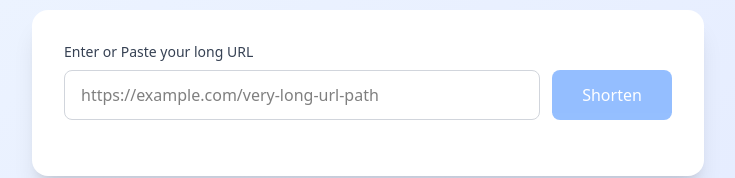
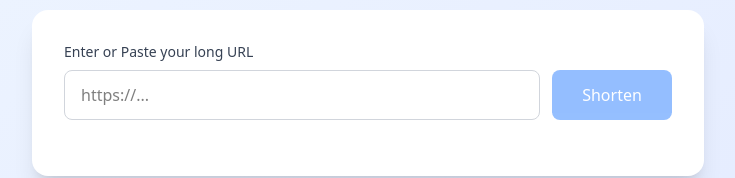
Before and after one commit to Ollatomiwa/url-shortener, a Vue app in the folder frontend/url-shortener/: page / in a window 1280 px wide. Shown: the part 142-320 px from the top of the page, without its empty margins (272-1007 px from the left). Built offline with nearby package versions, Linux system fonts and the light colour scheme; no server answers; the HTML template or start-up script is replaced by a standard one.

Commit message:
example ui

```diff
--- a/frontend/url-shortener/src/components/url.vue
+++ b/frontend/url-shortener/src/components/url.vue
@@ -23,7 +23,7 @@
               id="url-input"
               v-model="longUrl"
               type="url"
-              placeholder="https://example.com/very-long-url-path"
+              placeholder="https://..."
               class="flex-1 px-4 py-3 border border-gray-300 rounded-lg focus:ring-2 focus:ring-blue-500 focus:border-transparent transition-all duration-200"
               :class="{ 'border-red-300': error }"
               @keypress.enter="shortenUrl"
```
